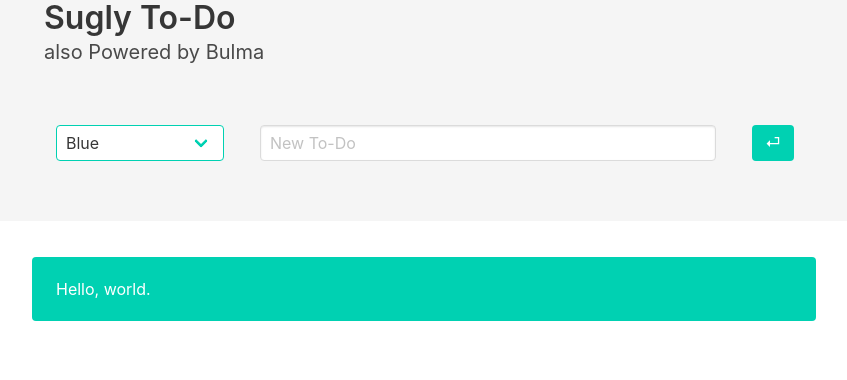
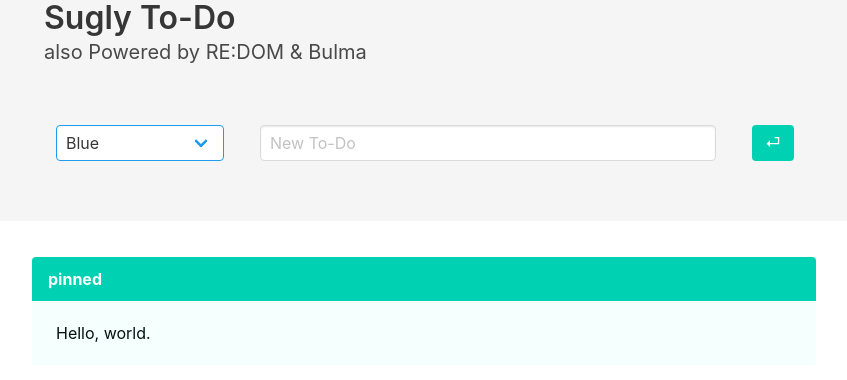
Before and after one commit to NirlStudio/es-npm-template-web, a website: page web/index.html in a window 1280 px wide. Shown: the whole page, without its empty margins (20-867 px from the left). Drawn offline with nearby package versions, Linux system fonts and the light colour scheme.

Commit message:
implement basic features

```diff
--- a/web/index.html
+++ b/web/index.html
@@ -12,14 +12,14 @@
   <div class="hero-head">
     <div class="container">
       <h1 class="title">Sugly To-Do</h1>
-      <h2 class="subtitle">also Powered by Bulma</h2>
+      <h2 class="subtitle">also Powered by RE:DOM & Bulma</h2>
     </div>
   </div>
   <div class="hero-body">
     <div class="container">
       <div class="field is-grouped clolumns is-gapless">
         <div class="control column is-2">
-          <div id="select-color" class="select is-fullwidth is-primary">
+          <div id="select-color" class="select is-fullwidth is-info">
             <select id="todo-color">
               <option value="is-info">Blue</option>
               <option value="is-warning">Yellow</option>
@@ -43,8 +43,16 @@
     <div class="container">
       <div class="tile is-ancestor">
         <div id="todo-list" class="todo-list tile is-vertical is-8">
-          <article class="todo-item tile is-child notification is-primary">
-            <p class="todo-text">Hello, world.</span>
+          <article class="tile is-child message is-primary">
+            <div class="message-header">
+              <label class="checkbox is-small">
+                <input type="checkbox" class="is-hidden"> pinned
+              </label>
+              <a class="delete is-hidden"></a>
+            </div>
+            <div class="message-body">
+              Hello, world.
+            </div>
           </article>
         </div>
       </div>
--- a/web/index.js
+++ b/web/index.js
@@ -2,6 +2,8 @@
 
 // This is the glue code to run the default app.
 var $void = require('sugly/web')
+// setup native environment.
+require('./profile')($void)
 
 var sugly = $void(/* term, stdin, stdout, loader */)
 var initializing = sugly.run(/* appHome, context, args, app */)
```
Also changed, not shown: package.json (+5 -4 lines), test/test.js (+7 -5 lines), web/profile.js (added, +7 -0 lines), 8 other files.
